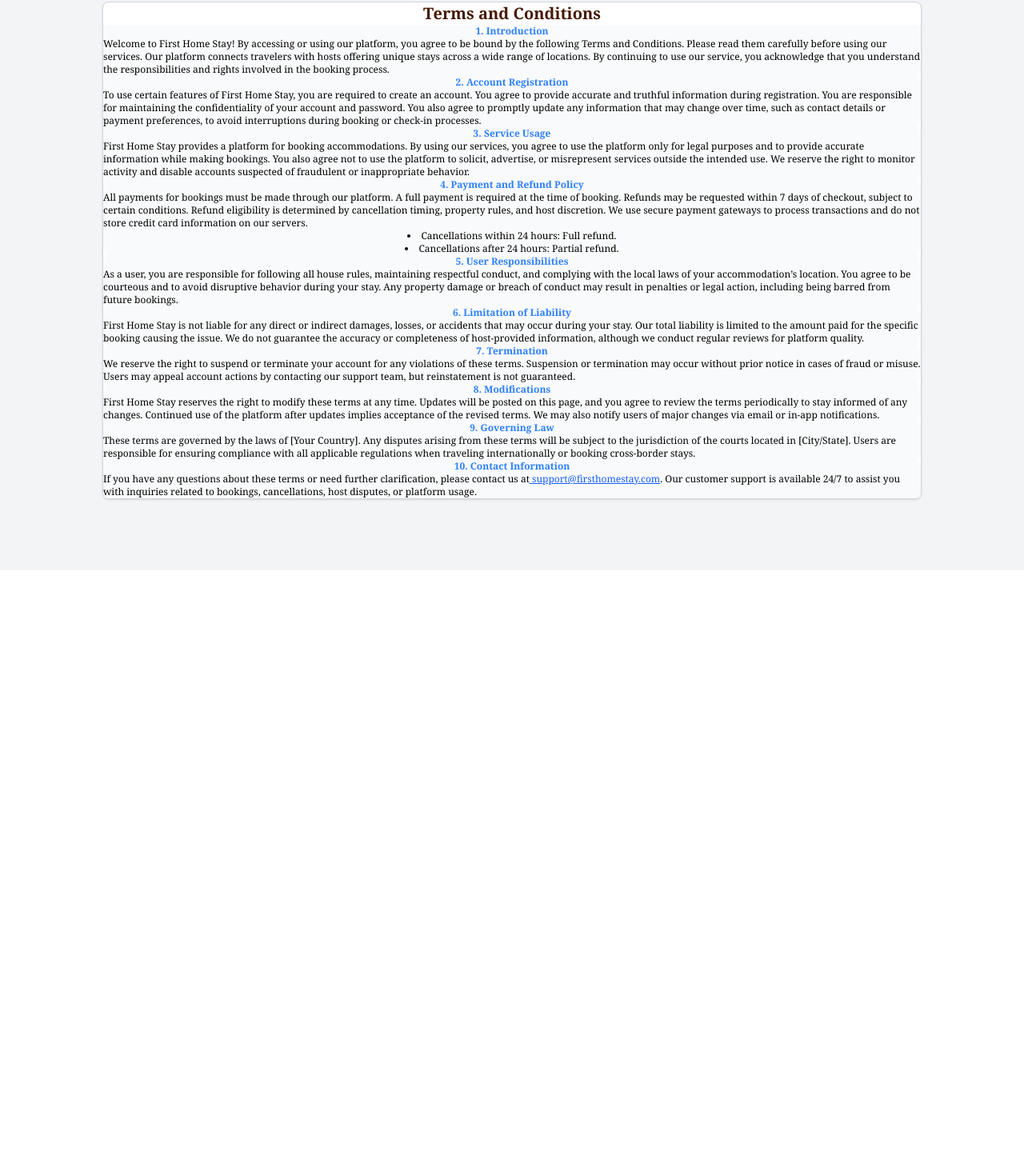
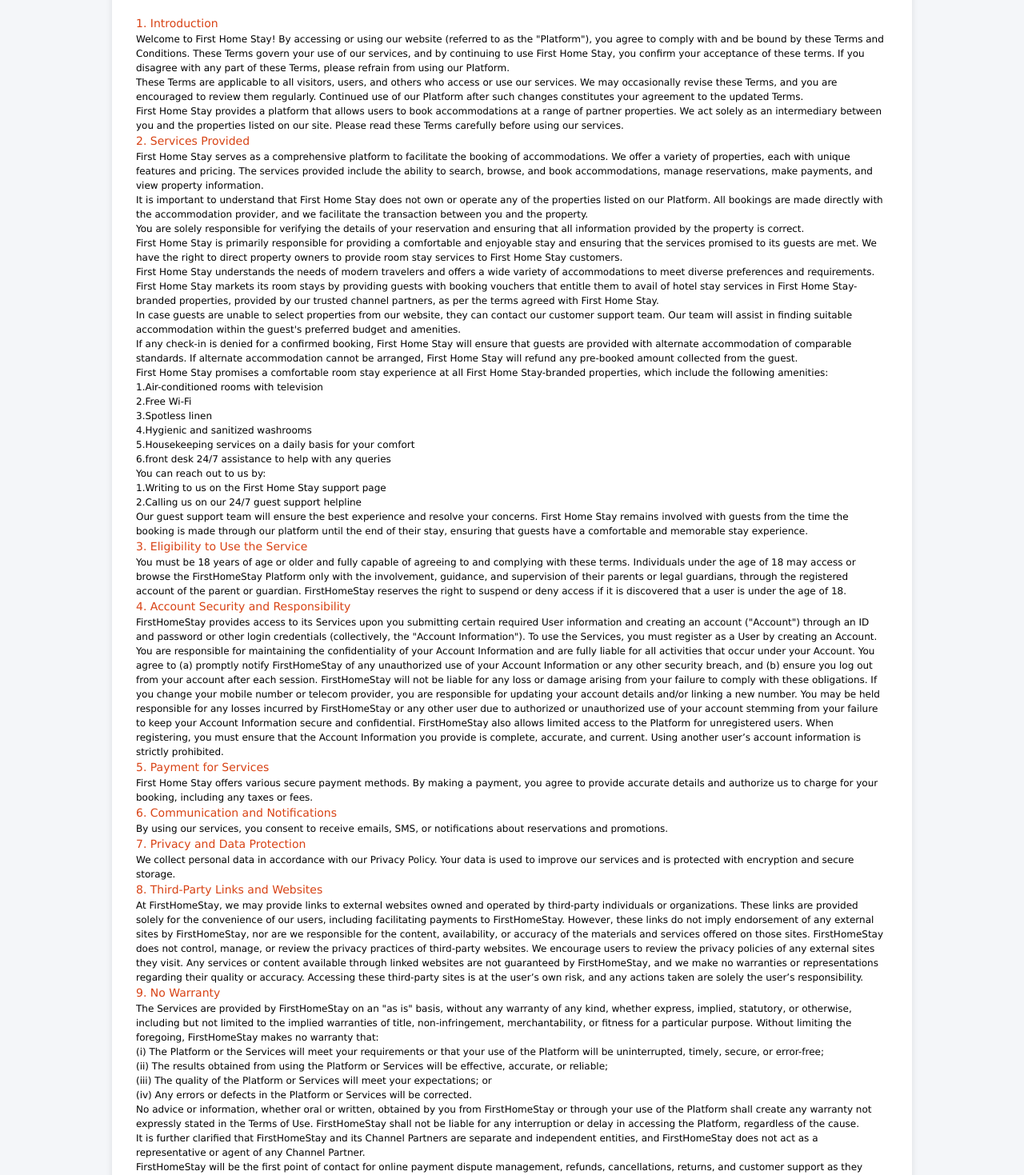
Before and after one commit to Bhartinaveen/ftshome, a React (Vite) app: page /terms in a window 1280 px wide. Shown: the part 147-1616 px from the top of the page at 80% size. Before the commit the page ends 860 px from the top, so only its background shows below. Built offline with nearby package versions, Linux system fonts and the light colour scheme.

Commit message:
footer changes

```diff
--- a/src/App.jsx
+++ b/src/App.jsx
@@ -16,6 +16,7 @@
 import Cancel from "./pages/Cancel";
 import "./styles/App.css";
 import Blog from "./pages/Blog";
+import Support from "./pages/Support";
 
 function App() {
   return (
@@ -42,7 +43,7 @@
         <Route path="/terms" element={<Terms />} /> {/* Fixed About Page Route */}
         <Route path="/cancel" element={<Cancel />} /> {/* Fixed About Page Route */}
         <Route path="/blogs" element={<Blog />} /> {/* Fixed About Page Route */}
-
+        <Route path="/support" element={<Support />} /> {/* Fixed About Page Route */}
 
 
       </Routes>
--- a/src/Components/Footer.jsx
+++ b/src/Components/Footer.jsx
@@ -15,7 +15,7 @@
           <div className="footer-contact">
             <h4>Contact Us</h4>
             <p>Email: <a href="mailto:support@livohotels.com">support@firsthomestay.com</a></p>
-            <p>Helpline: <a href="tel:+911234567890">+91-9040170727</a></p>
+            <p>Helpline: <a href="tel:9040170727">+91-9040170727</a></p>
           </div>
 
           <div className="footer-feedback">
@@ -50,8 +50,8 @@
             <h4>Company</h4>
             <ul>
               <li><Link to="/aboutus">About Us</Link></li>
-              <li><Link to="/blogs">Blogs</Link></li> {/* Added Link to Blog page */}
-              <li>Support</li>
+              <li><Link to="/blogs">Blogs</Link></li>
+              <li><Link to="/support">Support</Link></li> {/* Updated to Link */}
               <li>Investor Relations</li>
               <li>FirsthomeStay Circle</li>
               <li>FirsthomeStay Frames</li>
@@ -61,7 +61,7 @@
           <div className="footer-column">
             <h4>Policies</h4>
             <ul>
-              <li><Link to="/terms">Terms and Conditions</Link></li> {/* Updated */}
+              <li><Link to="/terms">Terms and Conditions</Link></li>
               <li><Link to="/cancel">Refund And Cancellation Policy</Link></li>
               <li>Guest Policies</li>
               <li>Privacy Policy</li>
@@ -73,7 +73,7 @@
           </div>
         </div>
 
-        <div className=" text-2xl flex gap-4">
+        <div className="text-2xl flex gap-4">
           <a href="https://www.instagram.com" target="_blank" rel="noopener noreferrer" className="hover:text-gray-400">
             <FaInstagram />
           </a>
--- a/src/Components/Navbar.jsx
+++ b/src/Components/Navbar.jsx
@@ -70,7 +70,7 @@
             <Link to="/contectus" onClick={() => setMenuOpen(false)}>☎️Contact us</Link>
             <p onClick={() => setShowSignIn(true)}>🔐Sign In/Sign Up</p>
             <Link to="/register" onClick={() => setMenuOpen(false)}>📝Register</Link>
-            <p onClick={() => window.open("https://wa.me/919876543210", "_blank")}>💬Chat</p>
+            <p onClick={() => window.open("https://wa.me/919040170727", "_blank")}>💬Chat</p>
             <p className="logout" style={{ color: "red" }}>🔓Logout</p>
           </div>
         )}
--- a/src/pages/Terms.jsx
+++ b/src/pages/Terms.jsx
@@ -2,104 +2,219 @@
 
 const Terms = () => {
   return (
-    <div className="flex justify-center items-center min-h-screen bg-gray-100 p-4 font-serif text-sm">
-      <div className="w-full max-w-4xl sm:max-w-3xl md:max-w-2xl lg:max-w-4xl xl:max-w-5xl border border-gray-300 rounded-lg shadow-sm p-6 bg-white">
-        <h1 className="text-xl font-semibold mb-6 text-center text-amber-950">Terms and Conditions</h1>
+    <div
+      style={{
+        display: 'flex',
+        justifyContent: 'center',
+        alignItems: 'center',
+        padding: '20px',
+        minHeight: '100vh',
+        backgroundColor: '#f4f6f9',
+      }}
+    >
+      <div
+        style={{
+          backgroundColor: 'white',
+          borderRadius: '8px',
+          boxShadow: '0 4px 8px rgba(0, 0, 0, 0.1)',
+          padding: '30px',
+          width: '100%',
+          maxWidth: '1000px',
+        }}
+      >
+        <h1 style={{ fontSize: '24px', textAlign: 'center', marginBottom: '20px' }}>
+          Terms and Conditions for First Home Stay
+        </h1>
 
-        <section className="mb-4 p-3 bg-gray-50 rounded-md">
-          <h6 className="text-xs font-semibold mb-1 text-center text-blue-500">1. Introduction</h6>
-          <p className="text-xs">
-            Welcome to First Home Stay! By accessing or using our platform, you agree to be bound by the following Terms and Conditions.
-            Please read them carefully before using our services. Our platform connects travelers with hosts offering unique stays across
-            a wide range of locations. By continuing to use our service, you acknowledge that you understand the responsibilities and rights
-            involved in the booking process.
+        <div style={{ fontFamily: 'Verdana, sans-serif', fontSize: '12px' }}>
+          <h5 style={{ fontSize: '14px', color: '#D84315' }}>1. Introduction</h5>
+          <p>
+            Welcome to First Home Stay! By accessing or using our website (referred to as the
+            "Platform"), you agree to comply with and be bound by these Terms and Conditions. These
+            Terms govern your use of our services, and by continuing to use First Home Stay, you
+            confirm your acceptance of these terms. If you disagree with any part of these Terms,
+            please refrain from using our Platform.
           </p>
-        </section>
+          <p>
+            These Terms are applicable to all visitors, users, and others who access or use our
+            services. We may occasionally revise these Terms, and you are encouraged to review them
+            regularly. Continued use of our Platform after such changes constitutes your agreement to
+            the updated Terms.
+          </p>
+          <p>
+            First Home Stay provides a platform that allows users to book accommodations at a range
+            of partner properties. We act solely as an intermediary between you and the properties
+            listed on our site. Please read these Terms carefully before using our services.
+          </p>
 
-        <section className="mb-4 p-3 bg-gray-50 rounded-md">
-          <h6 className="text-xs font-semibold mb-1 text-center text-blue-500">2. Account Registration</h6>
-          <p className="text-xs">
-            To use certain features of First Home Stay, you are required to create an account. You agree to provide accurate and truthful information during registration.
-            You are responsible for maintaining the confidentiality of your account and password. You also agree to promptly update any information that may change
-            over time, such as contact details or payment preferences, to avoid interruptions during booking or check-in processes.
+          <h5 style={{ fontSize: '14px', color: '#D84315' }}>2. Services Provided</h5>
+          <p>
+            First Home Stay serves as a comprehensive platform to facilitate the booking of
+            accommodations. We offer a variety of properties, each with unique features and pricing.
+            The services provided include the ability to search, browse, and book accommodations,
+            manage reservations, make payments, and view property information.
           </p>
-        </section>
+          <p>
+            It is important to understand that First Home Stay does not own or operate any of the
+            properties listed on our Platform. All bookings are made directly with the accommodation
+            provider, and we facilitate the transaction between you and the property.
+          </p>
+          <p>
+            You are solely responsible for verifying the details of your reservation and ensuring
+            that all information provided by the property is correct.
+          </p>
+          <p>
+            First Home Stay is primarily responsible for providing a comfortable and enjoyable stay and ensuring that the services promised to its guests are met. We have the right to direct property owners to provide room stay services to First Home Stay customers.
+          </p>
+          <p>
+            First Home Stay understands the needs of modern travelers and offers a wide variety of accommodations to meet diverse preferences and requirements.
+          </p>
+          <p>
+            First Home Stay markets its room stays by providing guests with booking vouchers that entitle them to avail of hotel stay services in First Home Stay-branded properties, provided by our trusted channel partners, as per the terms agreed with First Home Stay.
+          </p>
+          <p>
+            In case guests are unable to select properties from our website, they can contact our customer support team. Our team will assist in finding suitable accommodation within the guest's preferred budget and amenities.
+          </p>
+          <p>
+            If any check-in is denied for a confirmed booking, First Home Stay will ensure that guests are provided with alternate accommodation of comparable standards. If alternate accommodation cannot be arranged, First Home Stay will refund any pre-booked amount collected from the guest.
+          </p>
+          <p>
+            First Home Stay promises a comfortable room stay experience at all First Home Stay-branded properties, which include the following amenities:
+          </p>
+          <ul>
+            <li>1.Air-conditioned rooms with television</li>
+            <li>2.Free Wi-Fi</li>
+            <li>3.Spotless linen</li>
+            <li>4.Hygienic and sanitized washrooms</li>
+            <li>5.Housekeeping services on a daily basis for your comfort</li>
+            <li>6.front desk 24/7 assistance to help with any queries</li>
+          </ul>
+          <p>
+            You can reach out to us by:
+          </p>
+          <ul style={{ listStyle: 'none', padding: 0 }}>
+            <li>1.Writing to us on the First Home Stay support page</li>
+            <li>2.Calling us on our 24/7 guest support helpline</li>
+          </ul>
+          <p>
+            Our guest support team will ensure the best experience and resolve your concerns. First Home Stay remains involved with guests from the time the booking is made through our platform until the end of their stay, ensuring that guests have a comfortable and memorable stay experience.
+          </p>
 
-        <section className="mb-4 p-3 bg-gray-50 rounded-md">
-          <h6 className="text-xs font-semibold mb-1 text-center text-blue-500">3. Service Usage</h6>
-          <p className="text-xs">
-            First Home Stay provides a platform for booking accommodations. By using our services, you agree to use the platform only for legal purposes
-            and to provide accurate information while making bookings. You also agree not to use the platform to solicit, advertise, or misrepresent services
-            outside the intended use. We reserve the right to monitor activity and disable accounts suspected of fraudulent or inappropriate behavior.
+          <h5 style={{ fontSize: '14px', color: '#D84315' }}>3. Eligibility to Use the Service</h5>
+          <p>
+            You must be 18 years of age or older and fully capable of agreeing to and complying with these terms. Individuals under the age of 18 may access or browse the FirstHomeStay Platform only with the involvement, guidance, and supervision of their parents or legal guardians, through the registered account of the parent or guardian. FirstHomeStay reserves the right to suspend or deny access if it is discovered that a user is under the age of 18.
+
           </p>
-        </section>
 
-        <section className="mb-4 p-3 bg-gray-50 rounded-md">
-          <h6 className="text-xs font-semibold mb-1 text-center text-blue-500">4. Payment and Refund Policy</h6>
-          <p className="text-xs">
-            All payments for bookings must be made through our platform. A full payment is required at the time of booking.
-            Refunds may be requested within 7 days of checkout, subject to certain conditions. Refund eligibility is determined by cancellation timing,
-            property rules, and host discretion. We use secure payment gateways to process transactions and do not store credit card information on our servers.
+          <h5 style={{ fontSize: '14px', color: '#D84315' }}>4. Account Security and Responsibility</h5>
+          <p>
+            FirstHomeStay provides access to its Services upon you submitting certain required User information and creating an account ("Account") through an ID and password or other login credentials (collectively, the "Account Information"). To use the Services, you must register as a User by creating an Account. You are responsible for maintaining the confidentiality of your Account Information and are fully liable for all activities that occur under your Account. You agree to (a) promptly notify FirstHomeStay of any unauthorized use of your Account Information or any other security breach, and (b) ensure you log out from your account after each session. FirstHomeStay will not be liable for any loss or damage arising from your failure to comply with these obligations. If you change your mobile number or telecom provider, you are responsible for updating your account details and/or linking a new number. You may be held responsible for any losses incurred by FirstHomeStay or any other user due to authorized or unauthorized use of your account stemming from your failure to keep your Account Information secure and confidential.
+
+            FirstHomeStay also allows limited access to the Platform for unregistered users. When registering, you must ensure that the Account Information you provide is complete, accurate, and current. Using another user’s account information is strictly prohibited.
+
           </p>
-          <ul className="text-center mt-2 list-disc list-inside">
-            <li className="text-xs">Cancellations within 24 hours: Full refund.</li>
-            <li className="text-xs">Cancellations after 24 hours: Partial refund.</li>
+
+          <h5 style={{ fontSize: '14px', color: '#D84315' }}>5. Payment for Services</h5>
+          <p>
+            First Home Stay offers various secure payment methods. By making a payment, you agree to
+            provide accurate details and authorize us to charge for your booking, including any taxes
+            or fees.
+          </p>
+
+          <h5 style={{ fontSize: '14px', color: '#D84315' }}>6. Communication and Notifications</h5>
+          <p>
+            By using our services, you consent to receive emails, SMS, or notifications about
+            reservations and promotions.
+          </p>
+
+          <h5 style={{ fontSize: '14px', color: '#D84315' }}>7. Privacy and Data Protection</h5>
+          <p>
+            We collect personal data in accordance with our Privacy Policy. Your data is used to
+            improve our services and is protected with encryption and secure storage.
+          </p>
+
+          <h5 style={{ fontSize: '14px', color: '#D84315' }}>8. Third-Party Links and Websites</h5>
+          <p>
+            At FirstHomeStay, we may provide links to external websites owned and operated by third-party individuals or organizations. These links are provided solely for the convenience of our users, including facilitating payments to FirstHomeStay. However, these links do not imply endorsement of any external sites by FirstHomeStay, nor are we responsible for the content, availability, or accuracy of the materials and services offered on those sites.
+
+            FirstHomeStay does not control, manage, or review the privacy practices of third-party websites. We encourage users to review the privacy policies of any external sites they visit. Any services or content available through linked websites are not guaranteed by FirstHomeStay, and we make no warranties or representations regarding their quality or accuracy. Accessing these third-party sites is at the user’s own risk, and any actions taken are solely the user’s responsibility.
+          </p>
+
+          <h5 style={{ fontSize: '14px', color: '#D84315' }}>9. No Warranty</h5>
+          <p>
+            The Services are provided by FirstHomeStay on an "as is" basis, without any warranty of
+            any kind, whether express, implied, statutory, or otherwise, including but not limited to
+            the implied warranties of title, non-infringement, merchantability, or fitness for a
+            particular purpose. Without limiting the foregoing, FirstHomeStay makes no warranty that:
+          </p>
+          <ul>
+            <li>(i) The Platform or the Services will meet your requirements or that your use of the Platform will be uninterrupted, timely, secure, or error-free;</li>
+            <li>(ii) The results obtained from using the Platform or Services will be effective, accurate, or reliable;</li>
+            <li>(iii) The quality of the Platform or Services will meet your expectations; or</li>
+            <li>(iv) Any errors or defects in the Platform or Services will be corrected.</li>
           </ul>
-        </section>
+          <p>
+            No advice or information, whether oral or written, obtained by you from FirstHomeStay or
+            through your use of the Platform shall create any warranty not expressly stated in the
+            Terms of Use. FirstHomeStay shall not be liable for any interruption or delay in accessing
+            the Platform, regardless of the cause.
+          </p>
+          <p>
+            It is further clarified that FirstHomeStay and its Channel Partners are separate and
+            independent entities, and FirstHomeStay does not act as a representative or agent of any
+            Channel Partner.
+          </p>
+          <p>
+            FirstHomeStay will be the first point of contact for online payment dispute management,
+            refunds, cancellations, returns, and customer support as they relate to the use of
+            FirstHomeStay services. Users can reach out to FirstHomeStay to mediate or resolve any
+            online payment dispute or disagreement between the User and Channel Partners. FirstHomeStay
+            shall not be made a party to any dispute between the User(s) and Channel Partner(s), except
+            in disputes relating to FirstHomeStay services as mentioned above.
+          </p>
 
-        <section className="mb-4 p-3 bg-gray-50 rounded-md">
-          <h6 className="text-xs font-semibold mb-1 text-center text-blue-500">5. User Responsibilities</h6>
-          <p className="text-xs">
-            As a user, you are responsible for following all house rules, maintaining respectful conduct, and complying with the local laws of your accommodation’s location.
-            You agree to be courteous and to avoid disruptive behavior during your stay. Any property damage or breach of conduct may result in penalties or legal action,
-            including being barred from future bookings.
+          <h5 style={{ fontSize: '14px', color: '#D84315' }}>10. Intellectual Property Rights</h5>
+          <p>
+            All content on our platform belongs to First Home Stay or its licensors. Do not reproduce
+            or modify without permission.
           </p>
-        </section>
 
-        <section className="mb-4 p-3 bg-gray-50 rounded-md">
-          <h6 className="text-xs font-semibold mb-1 text-center text-blue-500">6. Limitation of Liability</h6>
-          <p className="text-xs">
-            First Home Stay is not liable for any direct or indirect damages, losses, or accidents that may occur during your stay.
-            Our total liability is limited to the amount paid for the specific booking causing the issue.
-            We do not guarantee the accuracy or completeness of host-provided information, although we conduct regular reviews for platform quality.
+          <h5 style={{ fontSize: '14px', color: '#D84315' }}>11. Disclaimers and Limitation of Liability</h5>
+          <p>
+            Our services are provided "as is." We are not liable for any issues resulting from the use
+            of the platform.
           </p>
-        </section>
 
-        <section className="mb-4 p-3 bg-gray-50 rounded-md">
-          <h6 className="text-xs font-semibold mb-1 text-center text-blue-500">7. Termination</h6>
-          <p className="text-xs">
-            We reserve the right to suspend or terminate your account for any violations of these terms. Suspension or termination may occur without prior notice in cases of fraud or misuse.
-            Users may appeal account actions by contacting our support team, but reinstatement is not guaranteed.
+          <h5 style={{ fontSize: '14px', color: '#D84315' }}>12. Indemnification</h5>
+          <p>
+            You agree to hold First Home Stay harmless from any claims or liabilities arising from
+            your use of the platform.
           </p>
-        </section>
 
-        <section className="mb-4 p-3 bg-gray-50 rounded-md">
-          <h6 className="text-xs font-semibold mb-1 text-center text-blue-500">8. Modifications</h6>
-          <p className="text-xs">
-            First Home Stay reserves the right to modify these terms at any time. Updates will be posted on this page, and you agree to review the terms periodically to stay informed of any changes.
-            Continued use of the platform after updates implies acceptance of the revised terms. We may also notify users of major changes via email or in-app notifications.
+          <h5 style={{ fontSize: '14px', color: '#D84315' }}>13. Changes to Terms</h5>
+          <p>
+            We may update these Terms at any time. Continued use of the platform means acceptance of
+            the revised Terms.
           </p>
-        </section>
 
-        <section className="mb-4 p-3 bg-gray-50 rounded-md">
-          <h6 className="text-xs font-semibold mb-1 text-center text-blue-500">9. Governing Law</h6>
-          <p className="text-xs">
-            These terms are governed by the laws of [Your Country]. Any disputes arising from these terms will be subject to the jurisdiction of the courts located in [City/State].
-            Users are responsible for ensuring compliance with all applicable regulations when traveling internationally or booking cross-border stays.
+          <h5 style={{ fontSize: '14px', color: '#D84315' }}>14. Governing Law</h5>
+          <p>
+            These Terms are governed by the laws of India.
           </p>
-        </section>
 
-        <section className="p-3 bg-gray-50 rounded-md">
-          <h6 className="text-xs font-semibold mb-1 text-center text-blue-500">10. Contact Information</h6>
-          <p className="text-xs">
-            If you have any questions about these terms or need further clarification, please contact us at
-            <a href="mailto:support@firsthomestay.com" className="text-blue-600 underline text-xs"> support@firsthomestay.com</a>.
-            Our customer support is available 24/7 to assist you with inquiries related to bookings, cancellations, host disputes, or platform usage.
-          </p>
-        </section>
+          <h5 style={{ fontSize: '14px', color: '#D84315' }}>15. Contact Information</h5>
+          <p>If you have questions, contact us at:</p>
+          <ul style={{ listStyle: 'none', padding: 0 }}>
+            <li>
+              Email: <a href="mailto:support@firsthomestay.com" style={{ color: 'blue' }}>support@firsthomestay.com</a>
+            </li>
+            <li>Phone: [+91-9040170727]</li>
+            {/* <li>Address: [Physical Address]</li> */}
+          </ul>
+        </div>
       </div>
     </div>
   );
-}
+};
 
 export default Terms;
```
Also changed, not shown: src/pages/Cancel.jsx (+4 -7 lines), src/pages/Support.jsx (added, +73 -0 lines).
